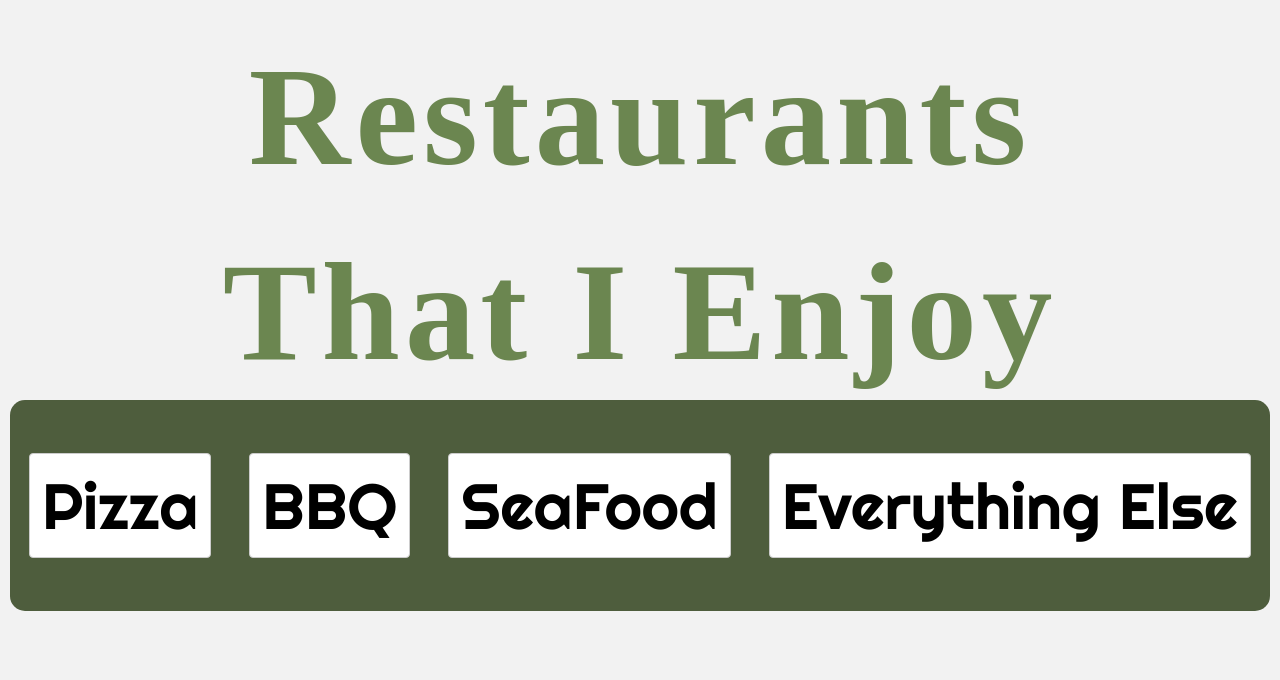
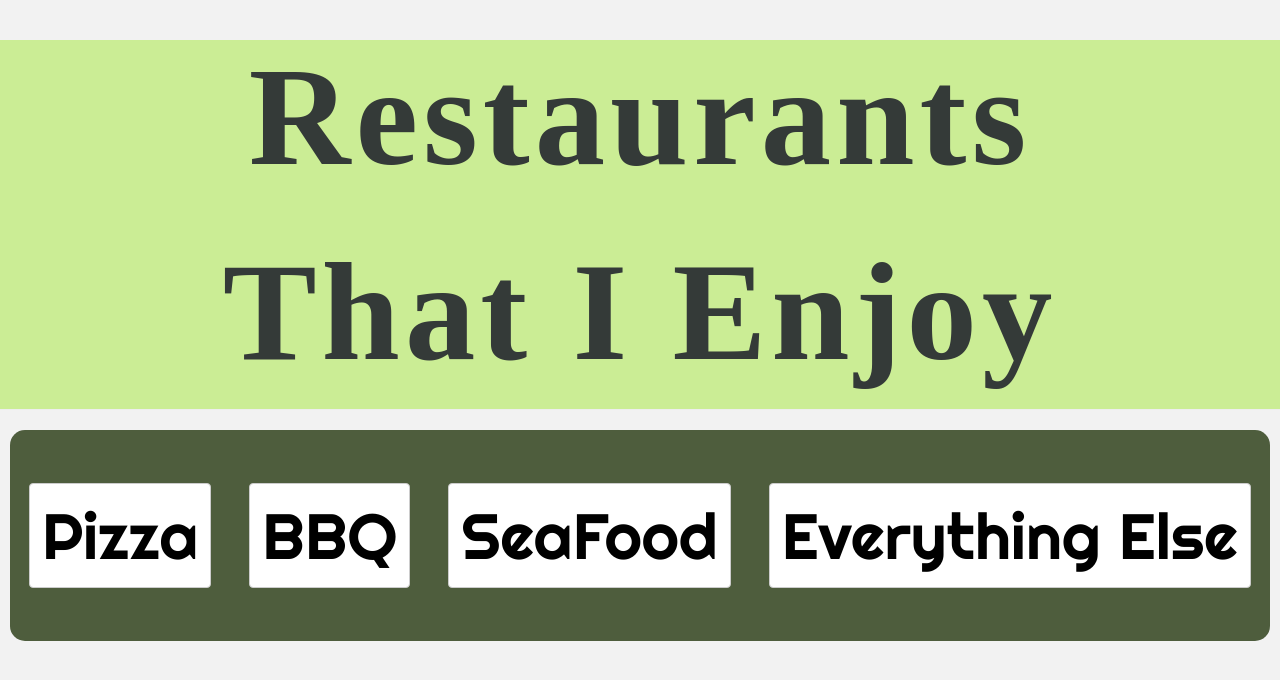
Before and after one commit to bdog72/food-dot-com, a React app: page /restaurants4 in a window 1280 px wide. Shown: the top 680 px of the page. Built offline with nearby package versions, Linux system fonts and the light colour scheme; a web font is replaced by a local one.

Commit message:
changed some font color

```diff
--- a/src/components/App.js
+++ b/src/components/App.js
@@ -1,10 +1,13 @@
 import React, { Component } from 'react'
 import ReactRouter from './ReactRouter'
+import { PageHeader } from 'react-bootstrap'
 export default class App extends Component {
   render () {
     return <div>
-      <h1 className='header'>Restaurants</h1>
-      <h1 className='header'>That I Enjoy</h1>
+      <PageHeader className='header1'>
+        <h1 className='header'>Restaurants</h1>
+        <h1 className='header'>That I Enjoy</h1>
+      </PageHeader>
       <div>
         <ReactRouter />
       </div>
--- a/src/styles/app.scss
+++ b/src/styles/app.scss
@@ -1,5 +1,9 @@
 body {
   background: #f2f2f2;
+}
+
+.header1 {
+  background: #cbed95;
 }
 
 .header {
@@ -8,7 +12,7 @@ body {
   font-size: 11vw;
   letter-spacing: 5px;
   font-weight: bold;
-  color: #6b8650;
+  color: #343A38;
   margin-top: 40px;
 }
 
```
